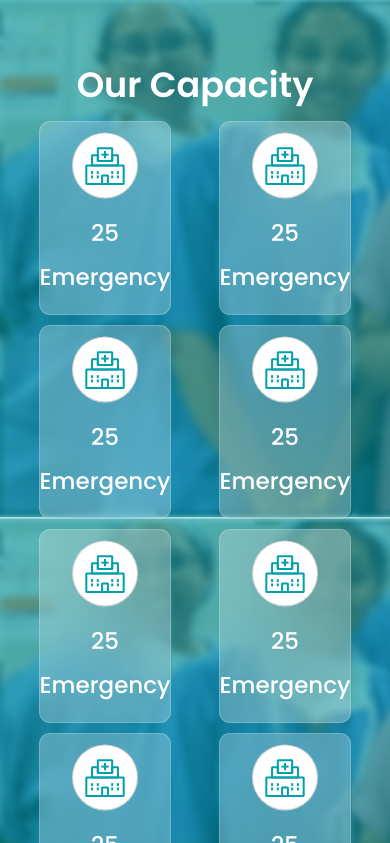
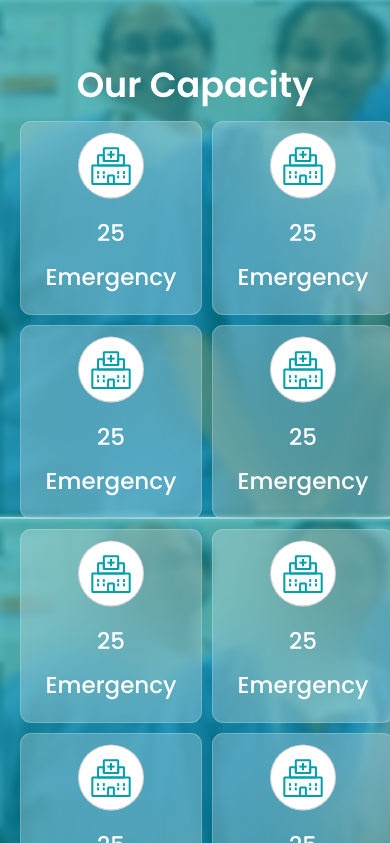
Before and after one commit to Sushey01/Tangerine_Meringue, a React (Vite) app: page / in a window 390 px wide. Shown: the part 9901-10744 px from the top of the page. Built offline with nearby package versions, Linux system fonts and the light colour scheme.

Commit message:
herdim ekxin

```diff
--- a/src/components/CapacityCard.css
+++ b/src/components/CapacityCard.css
@@ -10,7 +10,8 @@
     border: 1px solid rgba(255, 255, 255, 0.2);
     border-radius:11px;
     padding: 10px 0;
-    max-width: 210px;
+    min-width: 210px;
+    max-width: 250px;
     background: #ffffff40;
     backdrop-filter: blur(40px);
 }
@@ -33,6 +34,8 @@
         padding: 0px;
     }
     .capacity-box{
-        max-width: 170px;
+        min-width: 180px;
+        align-items: center;
+        max-width: 200px;
     }
 }
```
